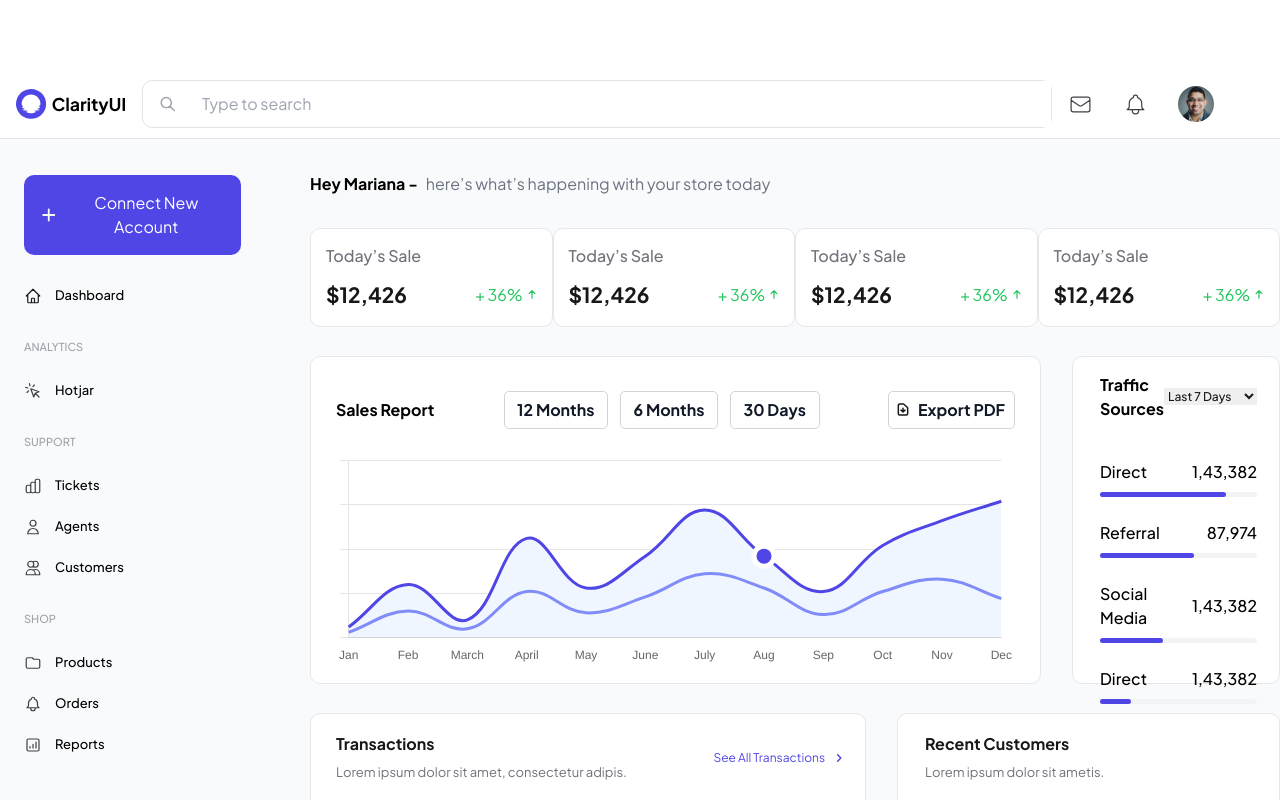
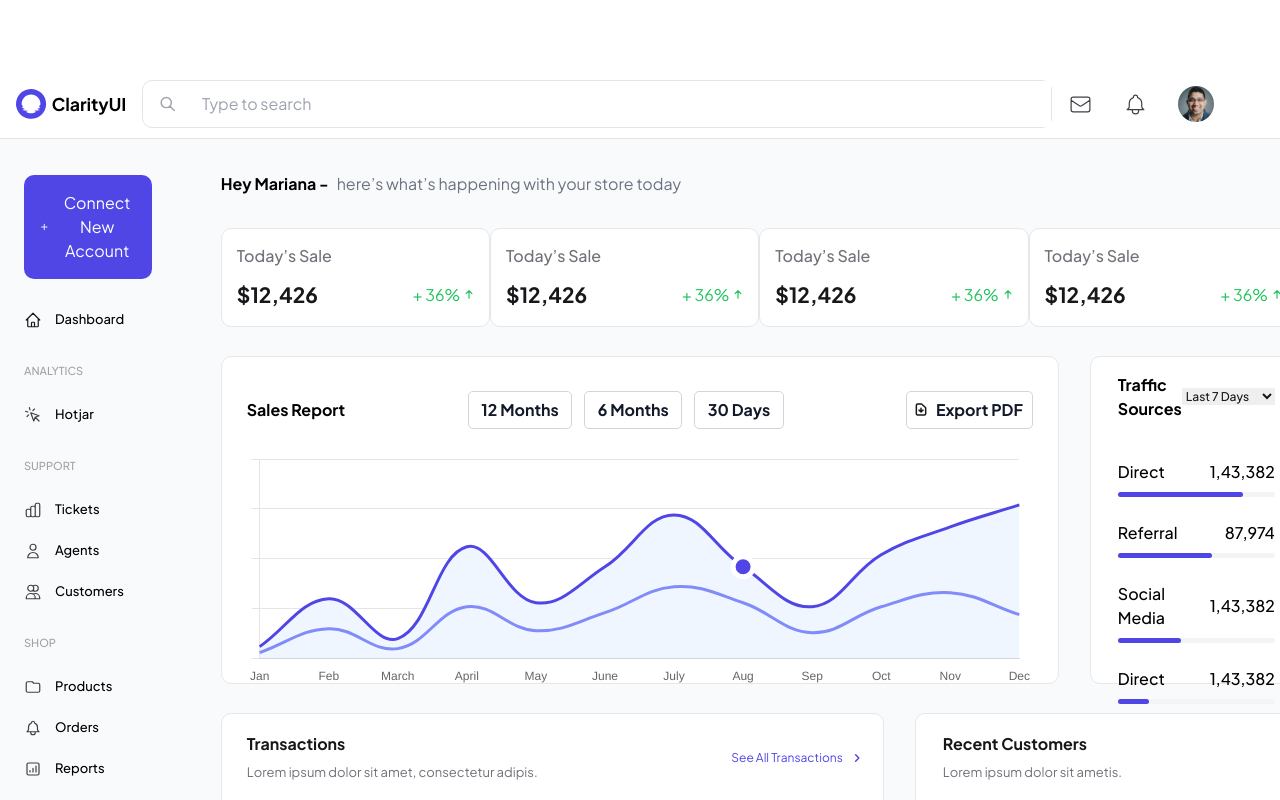
Before and after one commit to S-ali007/charts-Using-ReactchartJS, a React (Create React App) app: page / in a window 1280 px wide. Shown: the part 3780-4580 px from the top of the page. Built offline with nearby package versions, Linux system fonts and the light colour scheme.

Commit message:
fixes regarding charts alignments

```diff
--- a/src/Components/Dashboard.jsx
+++ b/src/Components/Dashboard.jsx
@@ -204,7 +204,7 @@ function Dashboard() {
       </div>
 
       {/* Dashboard Section */}
-      <div className="flex bg-gray-50 gap-[45px]">
+      <div className="flex bg-gray-50 gap-[45px] max-w-[1600px] w-full">
         {/* aside-content */}
         <div className="aside  px-[24px] mt-[36px] max-w-[280px] w-full">
           <div>
@@ -548,8 +548,8 @@ function Dashboard() {
             </div>
           </div>
           {/* Chart-Section */}
-          <div className="mt-[29px] h-[328px]  flex gap-[31px]  ">
-            <div className="max-w-[797px] border pl-[25px] pr-[25px] rounded-[10px] bg-[#FFFFFF] pt-[18px]">
+          <div className="mt-[29px] h-[328px]  flex gap-[31px]   ">
+            <div className="border pl-[25px] pr-[25px] rounded-[10px] bg-[#FFFFFF] pt-[18px] max-w-[1212px] w-full">
               <div className="  font-PlusJakartaSans flex  justify-between items-center mt-[16px]">
                 <div className=" w-[99px] items-center font-[700] text-[16px]">
                   Sales Report
@@ -584,11 +584,11 @@ function Dashboard() {
                   <div className="font-[700] text-gray-900"> Export PDF</div>
                 </button>
               </div>
-              <div className="mt-[30px] h-[228px] pb-[21px] ">
+              <div className="mt-[30px]  pb-[21px]  ">
                 <Line
                   data={LinechartColorData}
                   options={options}
-                  width={"748px"}
+                  width={"786px"}
                   height={"228px"}
                 />
               </div>
```
